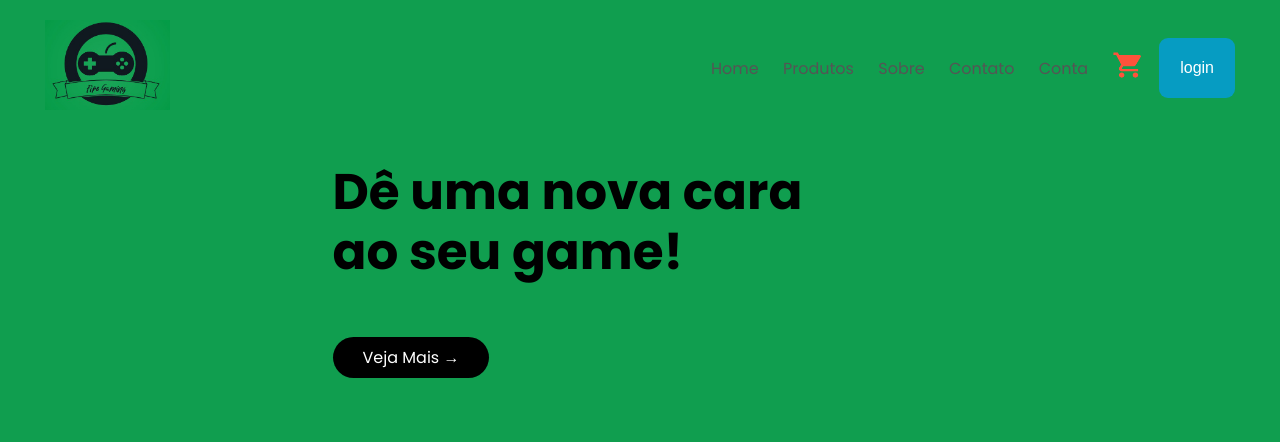
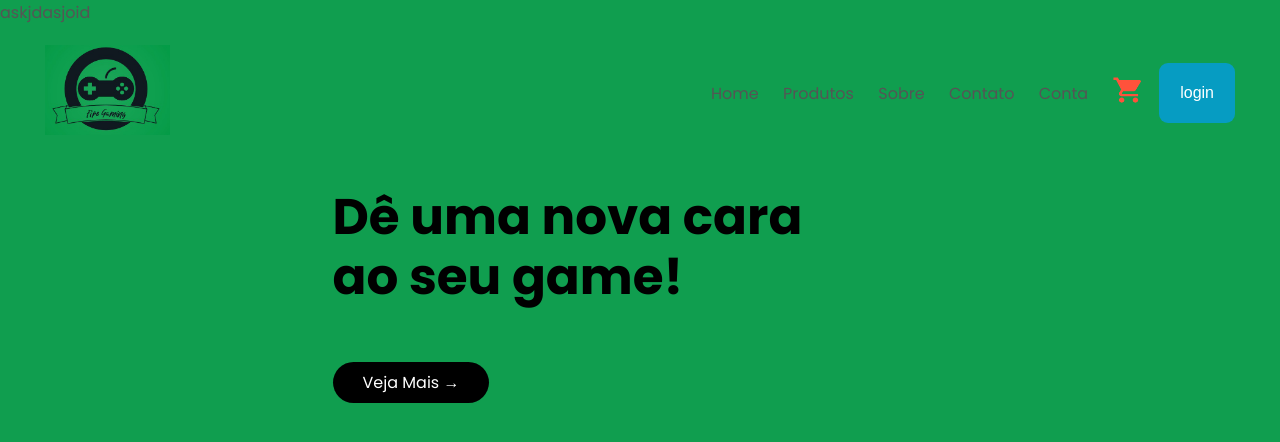
Before and after one commit to Luisfelipeprusch123/QI-diciplina-java, a plain HTML site: page index.html in a window 1280 px wide. Drawn offline with Linux system fonts and the light colour scheme.

Commit message:
lo mais brabor

```diff
--- a/index.html
+++ b/index.html
@@ -14,7 +14,7 @@
     </head>
 
     <body>
-
+    <p>askjdasjoid</p>
         <div class="header">
             <div class="container">
                 <div class="navbar">
```
